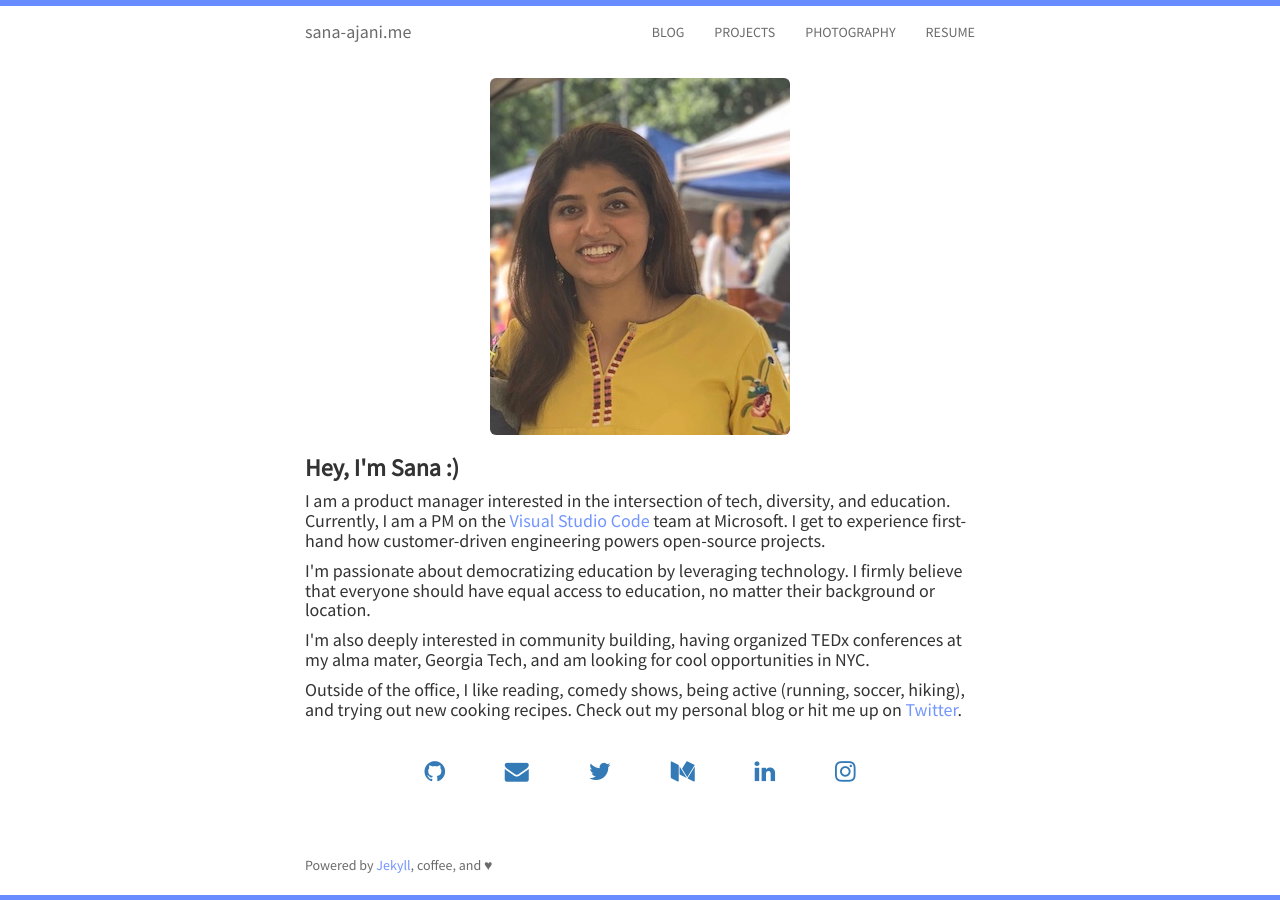
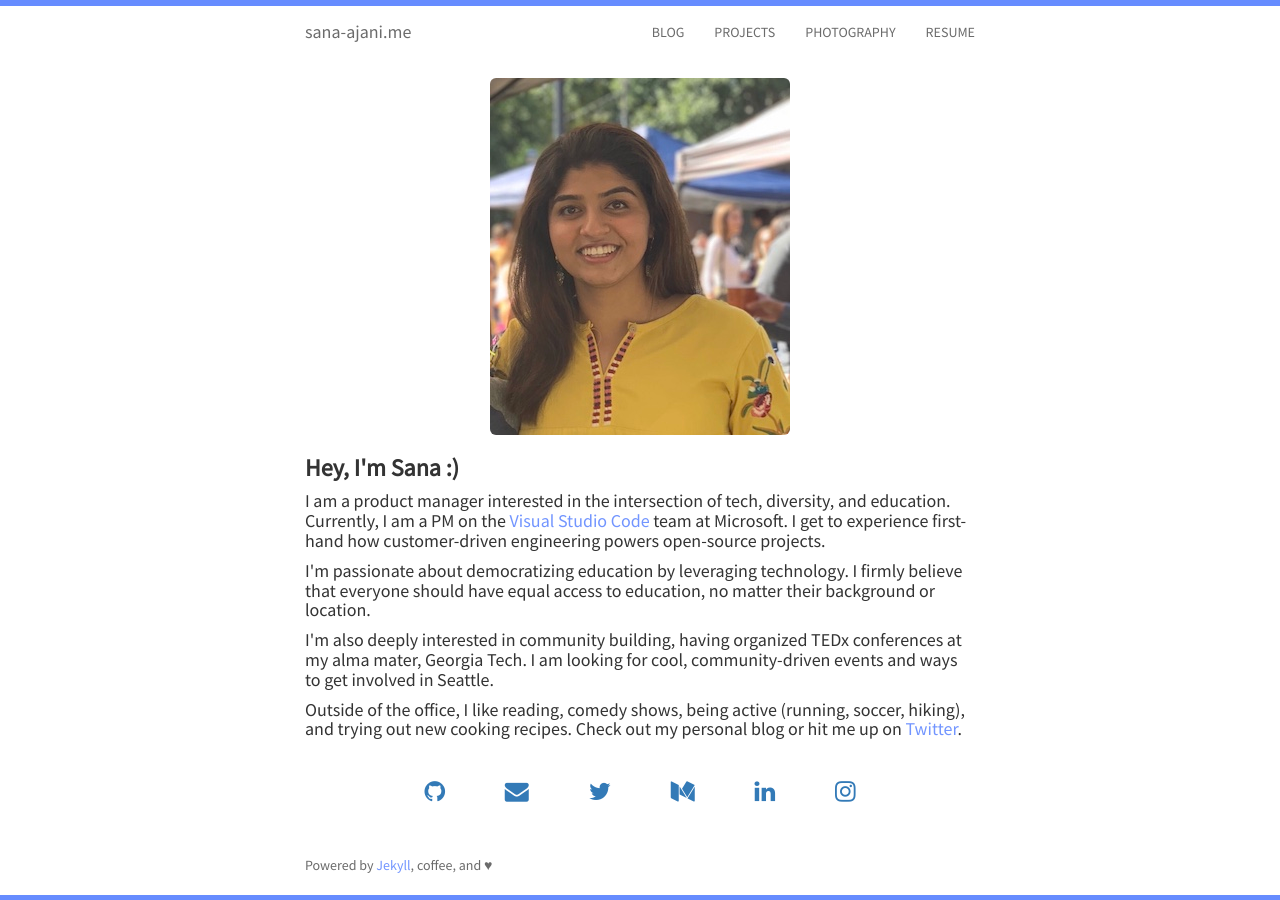
Before and after one commit to sana-ajani/sana-ajani.github.io, a Jekyll site: the page built from index.html, in a window 1280 px wide. Built offline with Jekyll 4.4.1, drawn with Linux system fonts in a browser that asks for light colours; nearby versions of some CDN libraries; the list of posts is cut into pages by our own code.

Commit message:
go back in time

```diff
--- a/index.html
+++ b/index.html
@@ -10,7 +10,7 @@ layout: home
 	  <h3><strong>Hey, I'm Sana :) </strong></h3>
 	  <h4>I am a product manager interested in the intersection of tech, diversity, and education. Currently, I am a PM on the <a href="http://code.visualstudio.com/">Visual Studio Code</a> team at Microsoft. I get to experience first-hand how customer-driven engineering powers open-source projects.</h4>
 		<h4>I'm passionate about democratizing education by leveraging technology. I firmly believe that everyone should have equal access to education, no matter their background or location.</h4>
-		<h4>I'm also deeply interested in community building, having organized TEDx conferences at my alma mater, Georgia Tech, and am looking for cool opportunities in NYC.</h4>
+		<h4>I'm also deeply interested in community building, having organized TEDx conferences at my alma mater, Georgia Tech. I am looking for cool, community-driven events and ways to get involved in Seattle.</h4>
 		<h4>Outside of the office, I like reading, comedy shows, being active (running, soccer, hiking), and trying out new cooking recipes. Check out my personal blog or hit me up on <a href="http://twitter.com/{{ site.twitter }}">Twitter</a>.</h4>
 	</div>
 	{% include social.html %}
```
